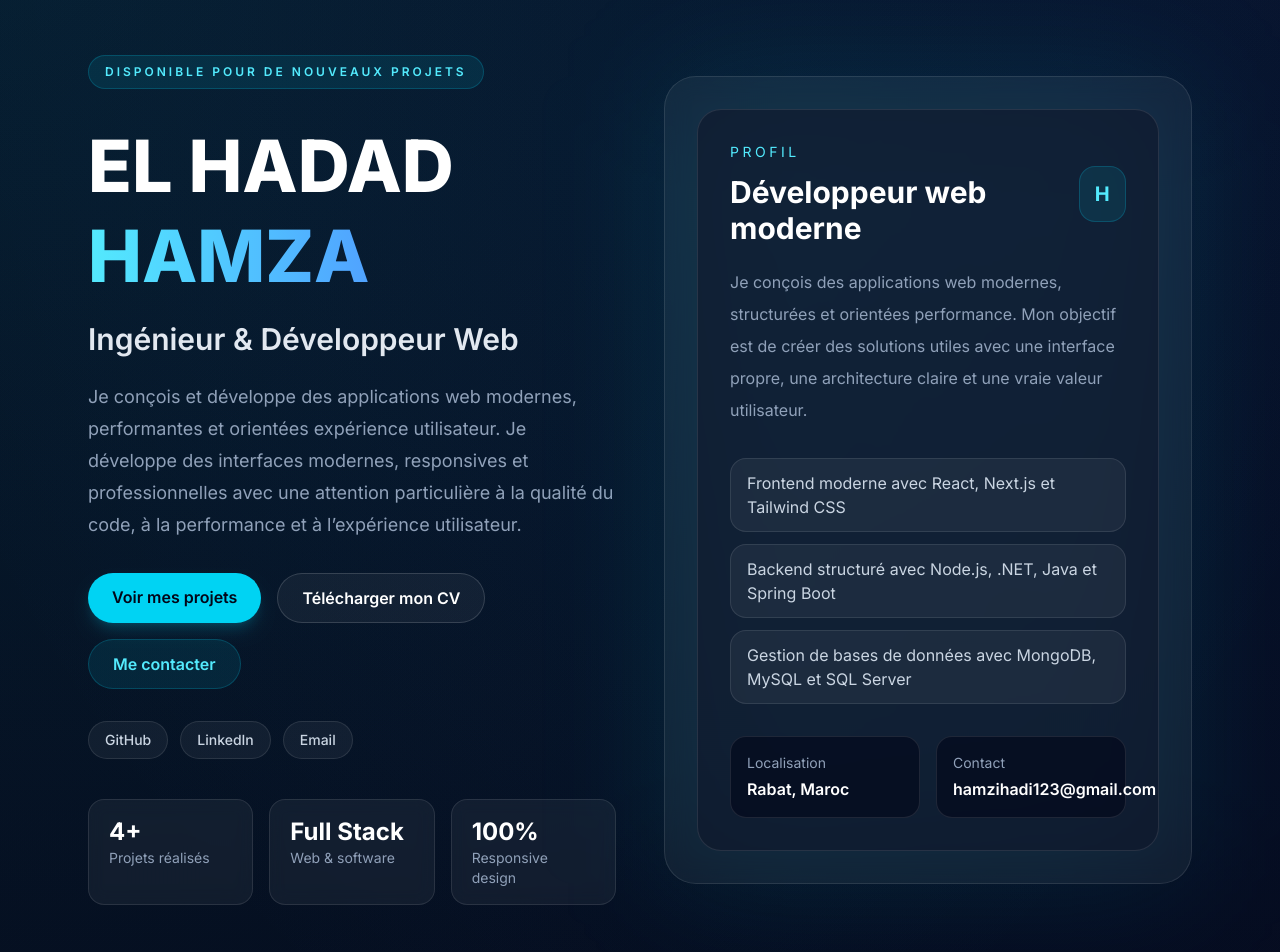
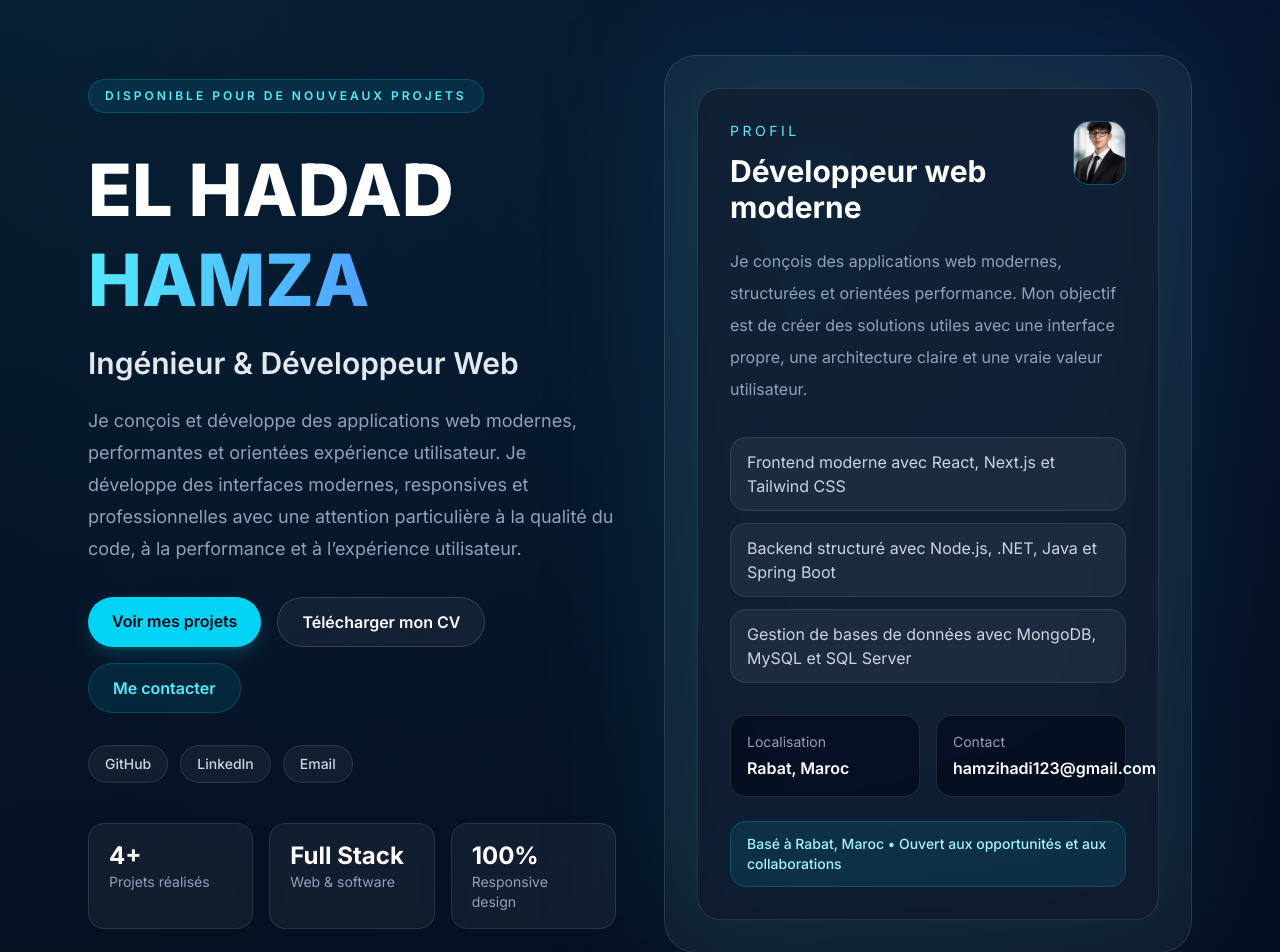
Before and after one commit to ELhadad-hamza/hamza-portfolio, a Next.js app: page / in a window 1280 px wide. Shown: the part 100-1052 px from the top of the page. Built offline with nearby package versions, Linux system fonts and the light colour scheme.

Commit message:
Add profile image to hero section

```diff
--- a/components/Hero.tsx
+++ b/components/Hero.tsx
@@ -1,6 +1,9 @@
+import Image from "next/image";
 import { personalInfo, socials } from "@/data/portfolio";
 
 export default function Hero() {
+  const nameParts = personalInfo.name.split(" ");
+
   return (
     <section
       id="home"
@@ -12,9 +15,9 @@ export default function Hero() {
         </div>
 
         <h1 className="mt-8 text-5xl font-extrabold leading-tight text-white md:text-7xl">
-          {personalInfo.name.split(" ")[0]} {personalInfo.name.split(" ")[1]}{" "}
+          {nameParts[0]} {nameParts[1]}{" "}
           <span className="bg-gradient-to-r from-cyan-300 to-blue-400 bg-clip-text text-transparent">
-            {personalInfo.name.split(" ").slice(2).join(" ")}
+            {nameParts.slice(2).join(" ")}
           </span>
         </h1>
 
@@ -103,7 +106,7 @@ export default function Hero() {
 
         <div className="relative rounded-[2rem] border border-white/10 bg-white/5 p-6 backdrop-blur-md md:p-8">
           <div className="rounded-3xl border border-white/10 bg-slate-900/60 p-8">
-            <div className="flex items-center justify-between gap-4">
+            <div className="flex items-start justify-between gap-4">
               <div>
                 <p className="text-sm uppercase tracking-[0.25em] text-cyan-300">
                   Profil
@@ -113,8 +116,14 @@ export default function Hero() {
                 </h3>
               </div>
 
-              <div className="flex h-14 w-14 items-center justify-center rounded-2xl border border-cyan-400/20 bg-cyan-400/10 text-xl font-bold text-cyan-300">
-                H
+              <div className="relative h-16 w-16 overflow-hidden rounded-2xl border border-cyan-400/20 bg-cyan-400/10">
+                <Image
+                  src="/profile.jpg"
+                  alt={personalInfo.name}
+                  fill
+                  className="object-cover"
+                  priority
+                />
               </div>
             </div>
 
@@ -154,6 +163,13 @@ export default function Hero() {
                 </p>
               </div>
             </div>
+
+            <div className="mt-6 rounded-2xl border border-cyan-400/20 bg-cyan-400/10 px-4 py-3">
+              <p className="text-sm font-medium text-cyan-200">
+                Basé à {personalInfo.location} • Ouvert aux opportunités et aux
+                collaborations
+              </p>
+            </div>
           </div>
         </div>
       </div>
```
Also changed, not shown: public/profile.jpg (added).
